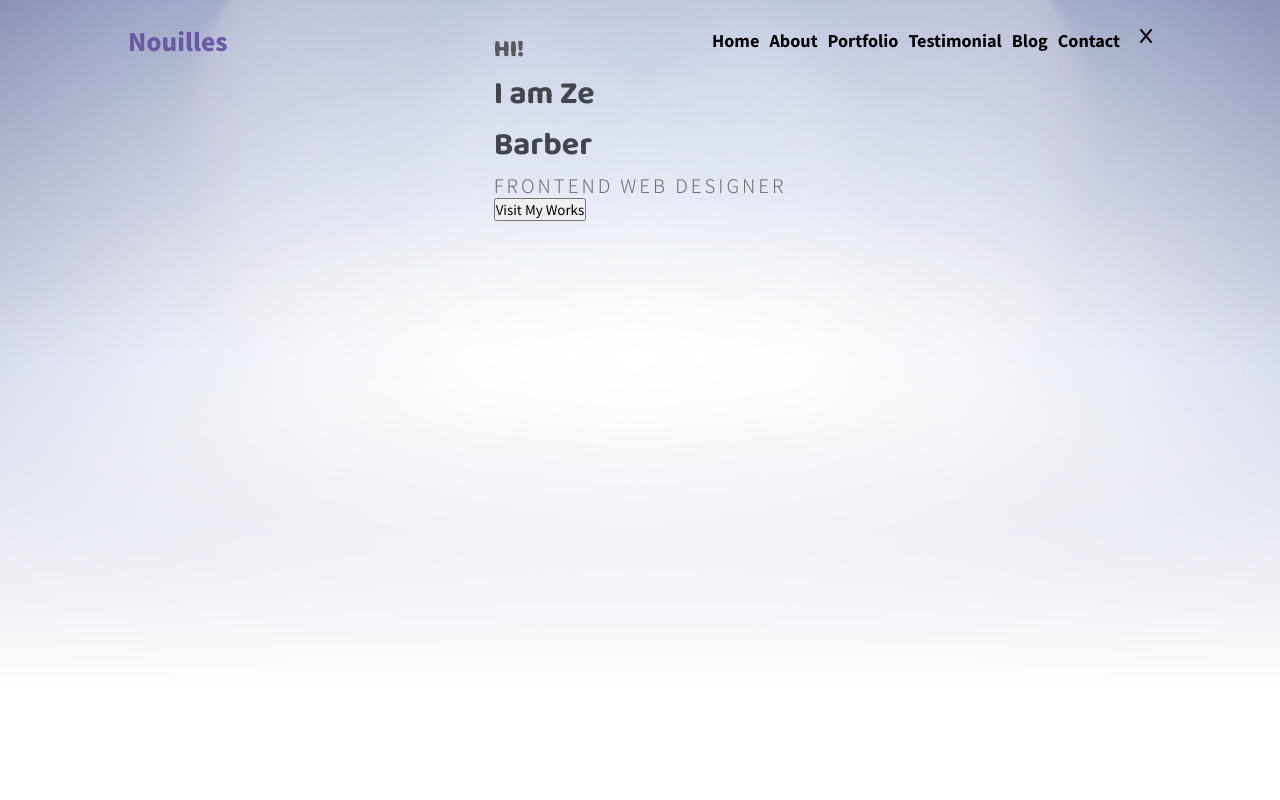
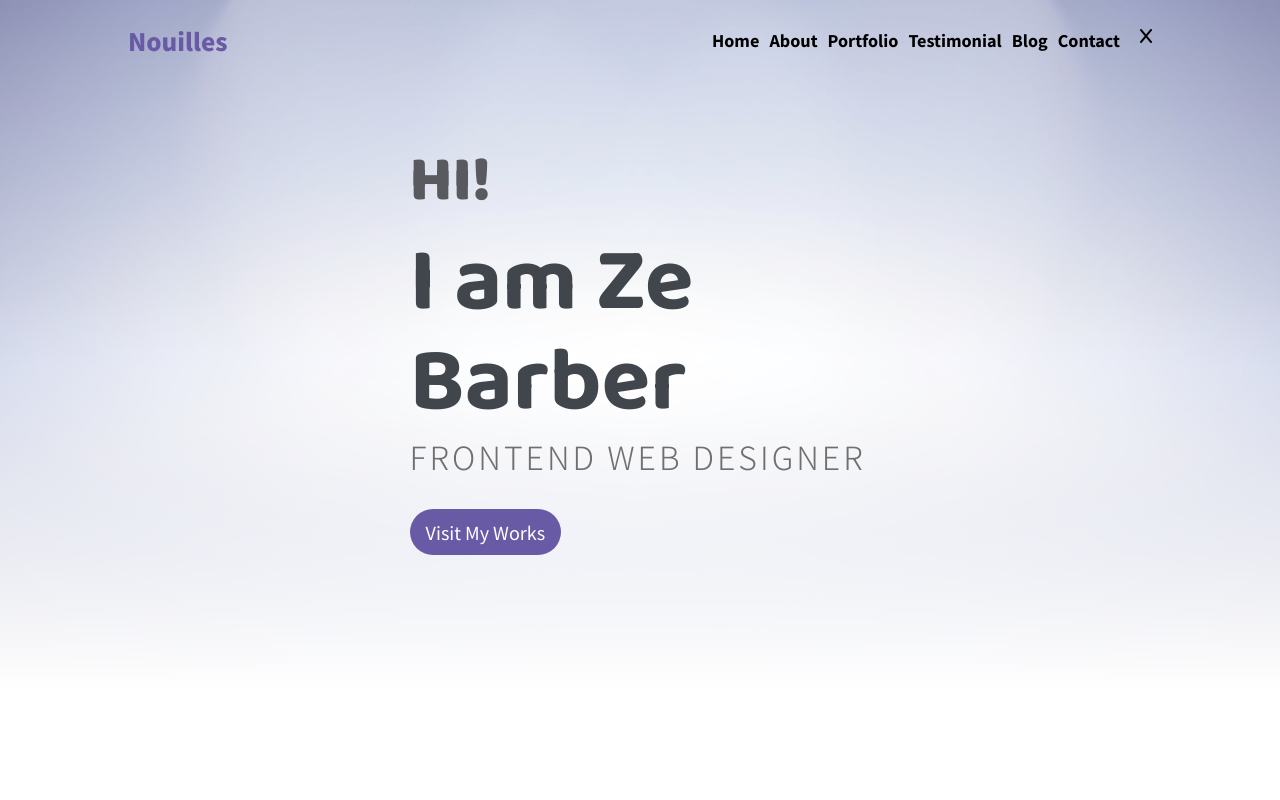
Before and after one commit to Chozen-Wealth/Nouilles, a plain HTML site: page index.html in a window 1280 px wide. Shown: the top 800 px of the page. Drawn offline with Linux system fonts and the light colour scheme; a web font is replaced by a local one.

Commit message:
Header done

```diff
--- a/public/style/header.css
+++ b/public/style/header.css
@@ -1,13 +1,11 @@
 header {
     height: 800px;
-    width: 100%;
     /* background-image: linear-gradient(rgba(255, 255, 255, 0), rgb(255, 255, 255)), url(../images/header.jpg);
     background-position: top;
     background-size: cover;
     background-repeat: no-repeat; */
     /* margin-top: -275px; */
     display: flex;
-    justify-content: center;
 }
 
 header img {
@@ -19,7 +17,6 @@ header img {
     -o-object-position: top;
     width: 100vw;
     z-index: -1;
-    background-image: linear-gradient(white, black);
     mask-image: linear-gradient(white, rgba(255, 255, 255, 0));
     clip-path: inset(20% 0 0 0);
     filter: hue-rotate(15deg);
@@ -28,17 +25,34 @@ header img {
 header h1 {
     font-family: "Baloo 2", sans-serif;
     color: #41454C;
+    font-size: 90px;
+    font-weight: bolder;
+    line-height: 100px;
 }
 header h2 {
     font-family: "Baloo 2", sans-serif;
     color: #595A60;
+    font-size: 64px;
 }
 header h3 {
     font-family: "Noto Sans JP", sans-serif;
     font-weight: 300;
     letter-spacing: 3px;
+    font-size: 32px;
     color: #6F6F6F;
 }
 header button {
     font-family: "Noto Sans JP", sans-serif;
+    font-size: large;
+    background-color: #695AA6;
+    color: white;
+    padding: 10px 16px;
+    border-radius: 30px;
+    border: none;
+    margin-top: 30px;
 }
+
+.headerDiv {
+    margin-top: 100px;
+    margin-left: 32%;
+}
```
